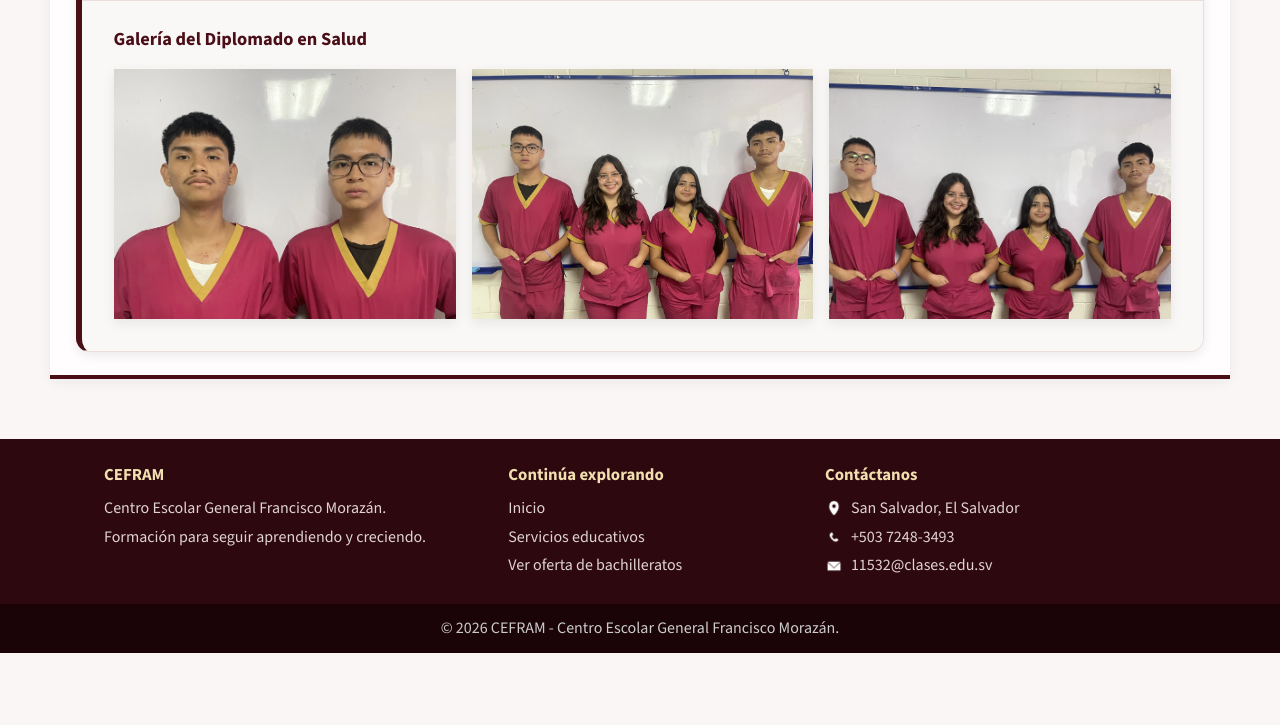
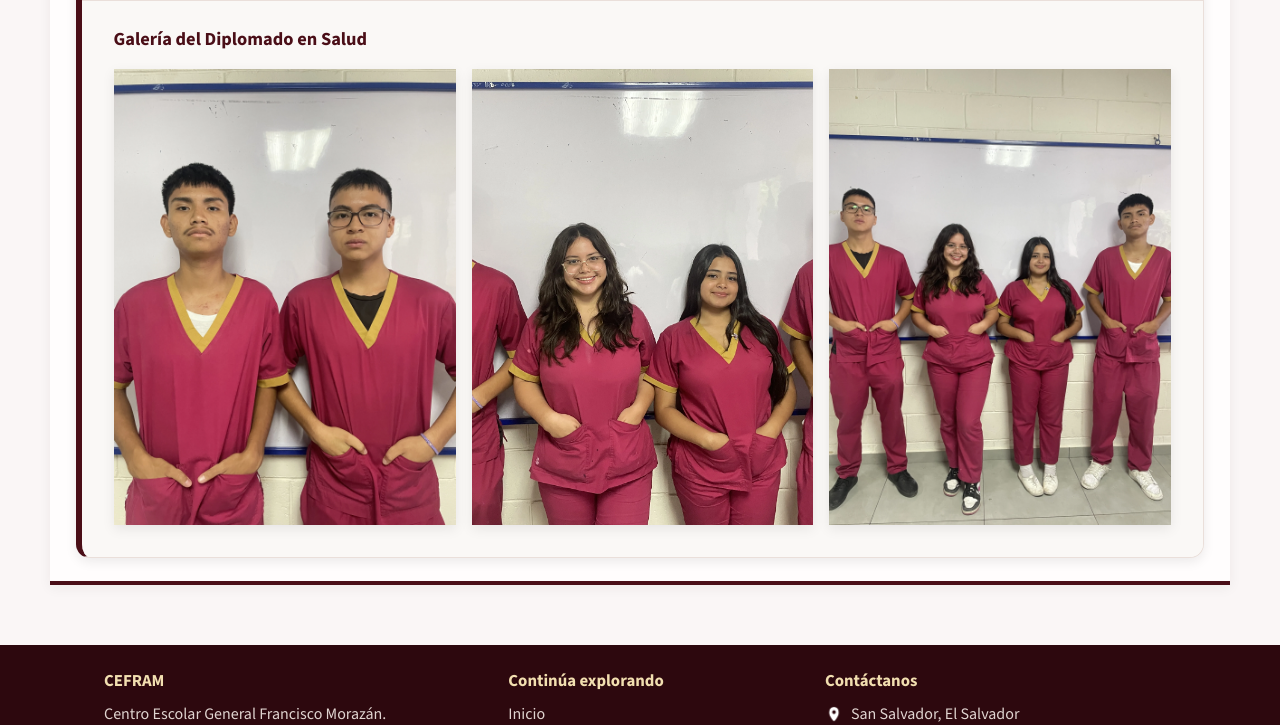
Before and after one commit to eomat168-web/Web-Cefram, a plain HTML site: page Bachillerato-Salud.html in a window 1280 px wide. Shown: the part 700-1425 px from the top of the page. Before the commit the page ends 1353 px from the top, so only its background shows below. Drawn offline with nearby package versions, Linux system fonts and the light colour scheme.

Commit message:
Show full portrait photos in galleries
Match gallery frames to the orientation of the rotated student and tourism photos.

Co-authored-by: Copilot <223556219+Copilot@users.noreply.github.com>

```diff
--- a/assets/css/estilos.css
+++ b/assets/css/estilos.css
@@ -2229,6 +2229,11 @@ body:not(.home-page) .galeria-especialidad h4 {
 
 body:not(.home-page) .galeria-especialidad .contenedor-foto { height: 250px; }
 
+body:not(.home-page) .galeria-especialidad .contenedor-foto:has(img[src*="IMG_"]) {
+  height: auto;
+  aspect-ratio: 3 / 4;
+}
+
 body:not(.home-page):has(#contable-titulo) .galeria-especialidad .grid-fotos {
   grid-template-columns: minmax(0, 420px);
   justify-content: center;
```
